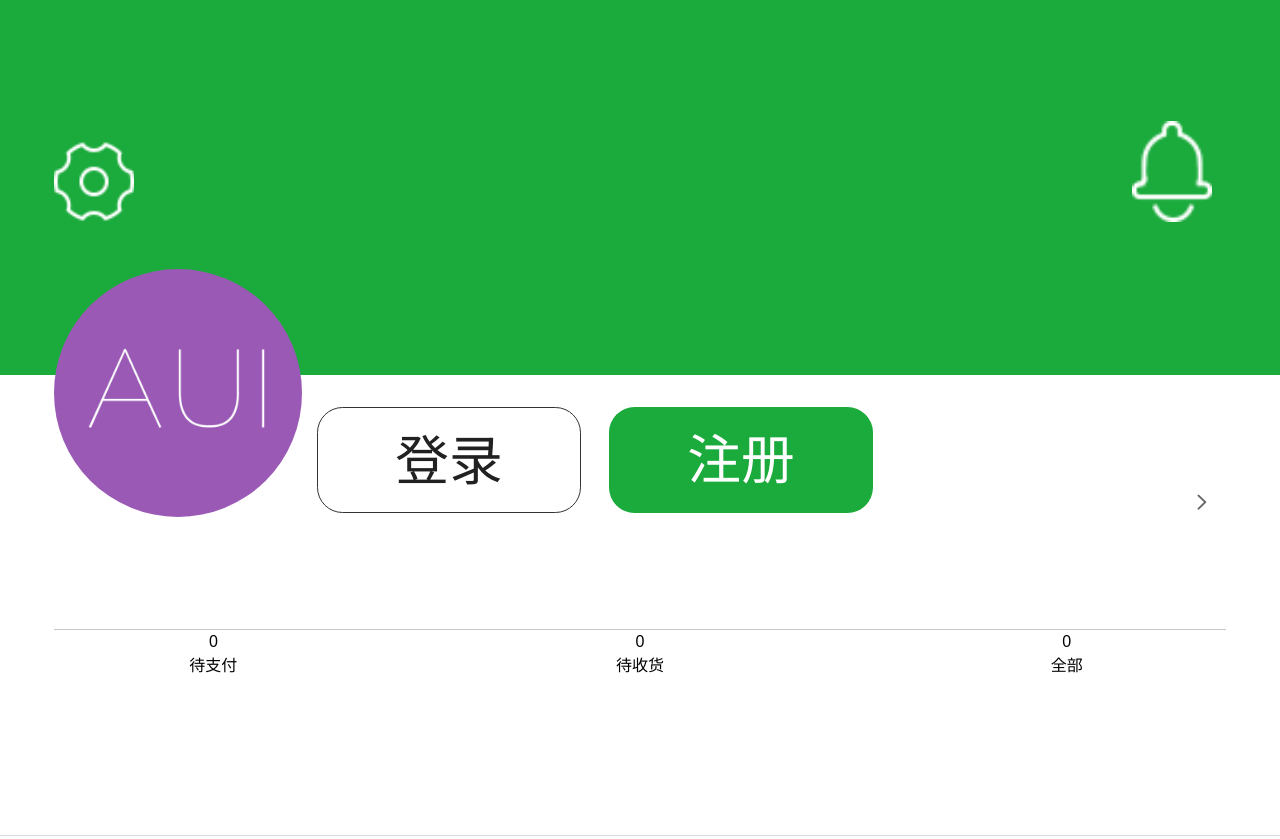
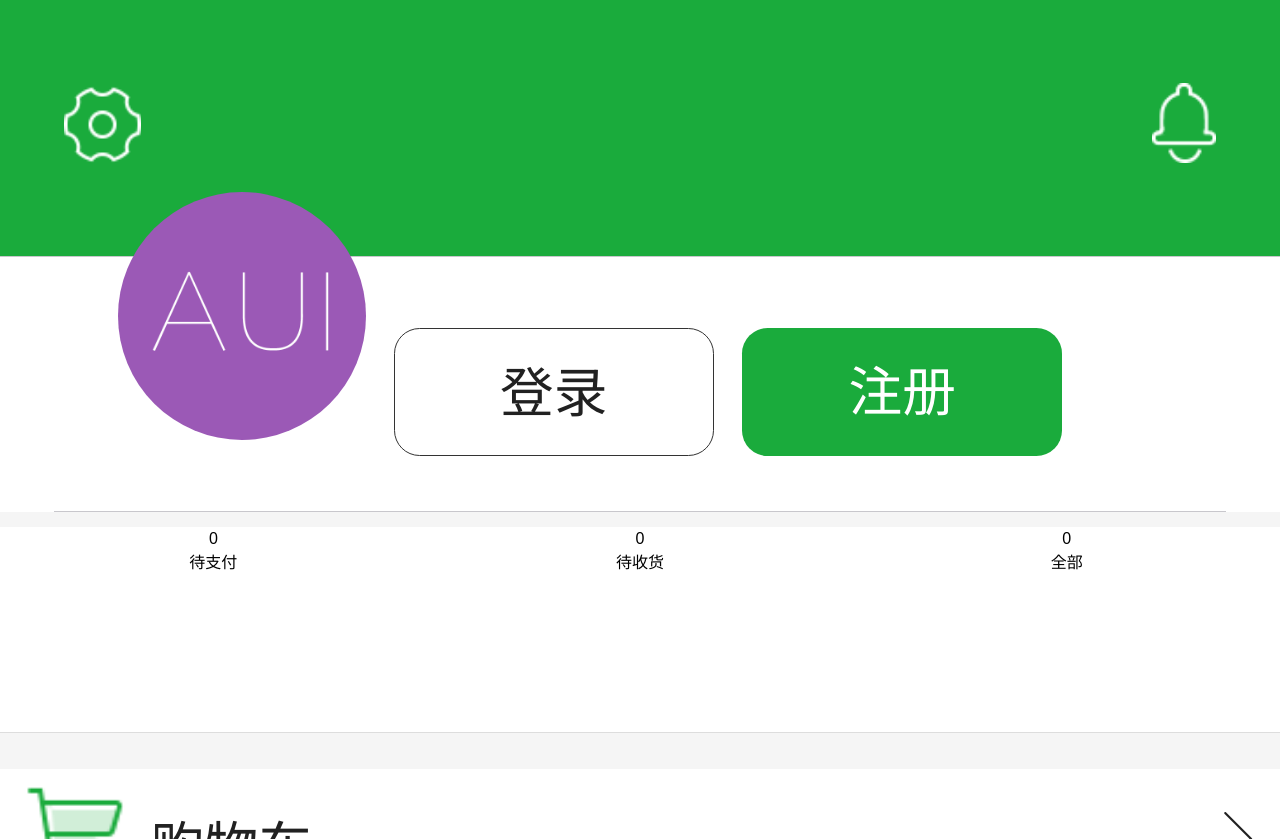
Before and after one commit to 18244569612/yxd, a plain HTML site: page 一分/html/frame3.html in a window 1280 px wide. Shown: the top 839 px of the page. Drawn offline with Linux system fonts and the light colour scheme.

Commit message:
zhaohongbo

```diff
--- a/一分/html/frame3.html
+++ b/一分/html/frame3.html
@@ -10,14 +10,18 @@
     <link rel="stylesheet" type="text/css" href="../css/aui.css"/>
     <link rel="stylesheet" type="text/css" href="../css/aui.2.0.css"/>
     <style>
+        html{
+            font-size: 10px;
+        }
+
         #header{
-        	height:2.93rem;
-        	background-color: #1AAB3C;
-        	padding-top:0.86rem;
+        	height: 2rem;
+            background-color: #1AAB3C;
+            line-height: 2rem;
         }
         #header .aui-pull-left img{
-        	width:0.63rem;
-        	margin-left:0.42rem;
+        	width:0.6rem;
+        	margin-left:0.5rem;
         }
         #header .spot{
 			width:0.3rem;
@@ -31,14 +35,18 @@
 		}
 
          #header .aui-pull-right img{
-        	width:0.63rem;
-        	margin-right:0.53rem;
+            width: 0.5rem;
+            margin-right: 0.5rem;
         }
 
 /*头像*/
+
 /*登录后*/
 		.user{
-			display:none;
+                display: none;
+                width: 60%;
+                height: 2rem;
+                padding-left: 0.5rem;
 		}
         .aui-user-view-cell{
         	overflow:visible;
@@ -48,14 +56,15 @@
 		    /*border-bottom: 0.01rem solid #ccc;*/
 		    padding:0;
         }
-        .aui-user-view:after{
-        	border:0 none;
-        }
+
         .aui-user-view-cell .aui-img-object.aui-pull-left{
-        	max-width:1.94rem !important;
-        	width:1.94rem !important;
-        	height:1.94rem !important;
-        	margin-top:-0.83rem;
+        	    max-width: 1.94rem !important;
+                width: 1.94rem !important;
+                height: 1.94rem !important;
+                position: relative;
+                top: -0.5rem;
+                left: 0.5rem;
+                z-index: 1;
         }
         .aui-img-body.aui-arrow-right img{
         	height:0.47rem;
@@ -65,31 +74,30 @@
         .aui-user-view-cell .aui-img-body span{
         	margin:0;
         }
-        .aui-user-view-cell .aui-img-body.aui-arrow-right:after{
-        	color:#666;
+
+/*登录前*/
+        .noLogin{
+                width: 70%;
+                height: 2rem;
+                padding-left: 0.6rem;
+                line-height: 2rem;
         }
-        .aui-content{
-        	margin:0;
-        }
-        .aui-user-view{
-        	margin:0;
-        }
-/*登录前*/
 		.aui-user-view-cell .aui-img-body button{
-			width:2.06rem;
-			height:0.83rem;
-			line-height:0.83rem;
-			padding:0;
-			font-size:0.42rem;
-			border: 0.01rem solid #333;
-			background-color: #fff;
-			font-weight:500;
+			width: 2.5rem;
+            height: 1rem;
+            line-height: 1rem;
+            padding: 0;
+            font-size: 0.42rem;
+            border: 0.01rem solid #333;
+            background-color: #fff;
+            font-weight: 500;
 		}
 		.aui-user-view-cell .aui-img-body button:last-child{
 			border:0 none;
 			background-color: #1AAB3C;
 			color:#fff;
 		}
+
 
 /*订单*/
 
@@ -127,6 +135,7 @@
     </style>
 </head>
 <body>
+
     <div id="header">
     	<a href="" class="aui-pull-left" onclick="openNewWin('userSet')">
     		<img src="../image/nav_btn_set-up.png" alt="" />
@@ -141,17 +150,20 @@
 		<ul class="aui-user-view aui-in">
 			<li class="aui-user-view-cell aui-img pic">
 				<img class="aui-img-object aui-pull-left head" src="../image/aui/demo3.png">
+
 				<div class="aui-img-body aui-arrow-right user">
 					<span>李四叫王五</span>
 					<img src="../image/my_icon_man.png" alt="" />
 				</div>
-				<div class="aui-img-body aui-arrow-right noLogin">
+
+				<div class="aui-img-body noLogin">
 					<button class="login">登录</button>
 					<button class="register" onclick="openNewWin('user_login')">注册</button>
 				</div>
 			</li>
 		</ul>
 	</div>
+
 <!--订单-->
 
 	<div class="aui-tab aui-tab-dark">
```
Also changed, not shown: 一分/html/frame0.html (+15 -11 lines), 一分/html/frame1.html (+13 -8 lines), 一分/html/frame2.html (+12 -7 lines).
